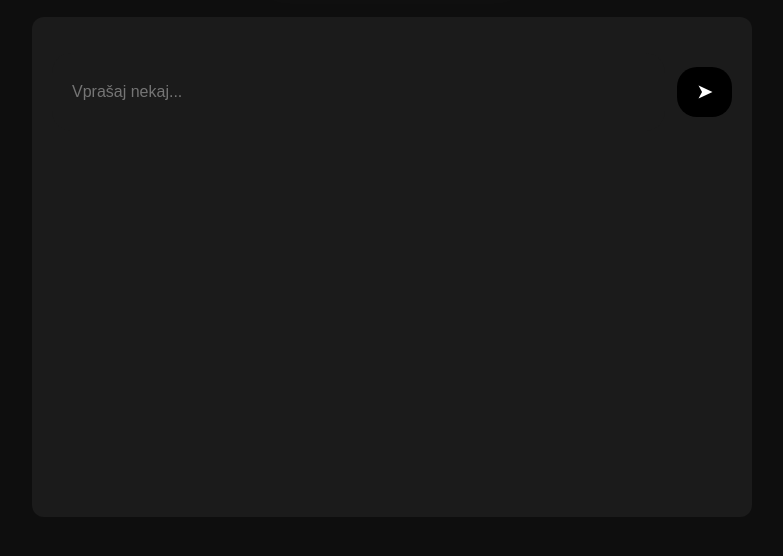
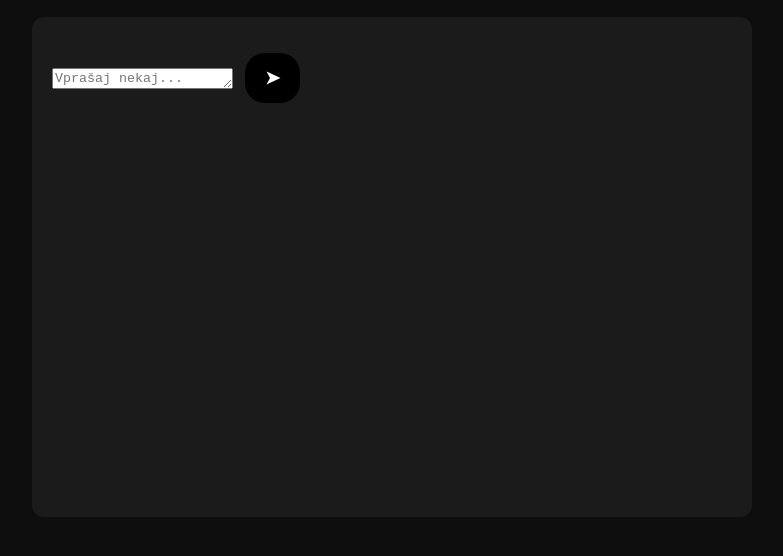
Before and after one commit to Valoran1/Valoran38, a plain HTML site: page index.html in a window 1280 px wide. Shown: the part 150-706 px from the top of the page, without its empty margins (248-1031 px from the left). Drawn offline with Linux system fonts and the light colour scheme.

Commit message:
Update index.html

```diff
--- a/index.html
+++ b/index.html
@@ -14,18 +14,13 @@
   <div id="chat-container">
     <div id="chat-log"></div>
     <form id="chat-form" class="chat-form">
-      <input id="user-input" type="text" placeholder="Vprašaj nekaj..." autocomplete="off" required />
-      <button type="submit">➤</button>
+      <textarea id="user-input" placeholder="Vprašaj nekaj..." rows="1" required></textarea>
+      <button type="submit" id="send-btn">➤</button>
     </form>
   </div>
 
   <button id="scroll-btn" onclick="scrollToBottom()">↓</button>
 
   <script src="script.js"></script>
-  <script>
-    window.onload = () => {
-      document.getElementById("user-input").focus();
-    };
-  </script>
 </body>
 </html>
```
